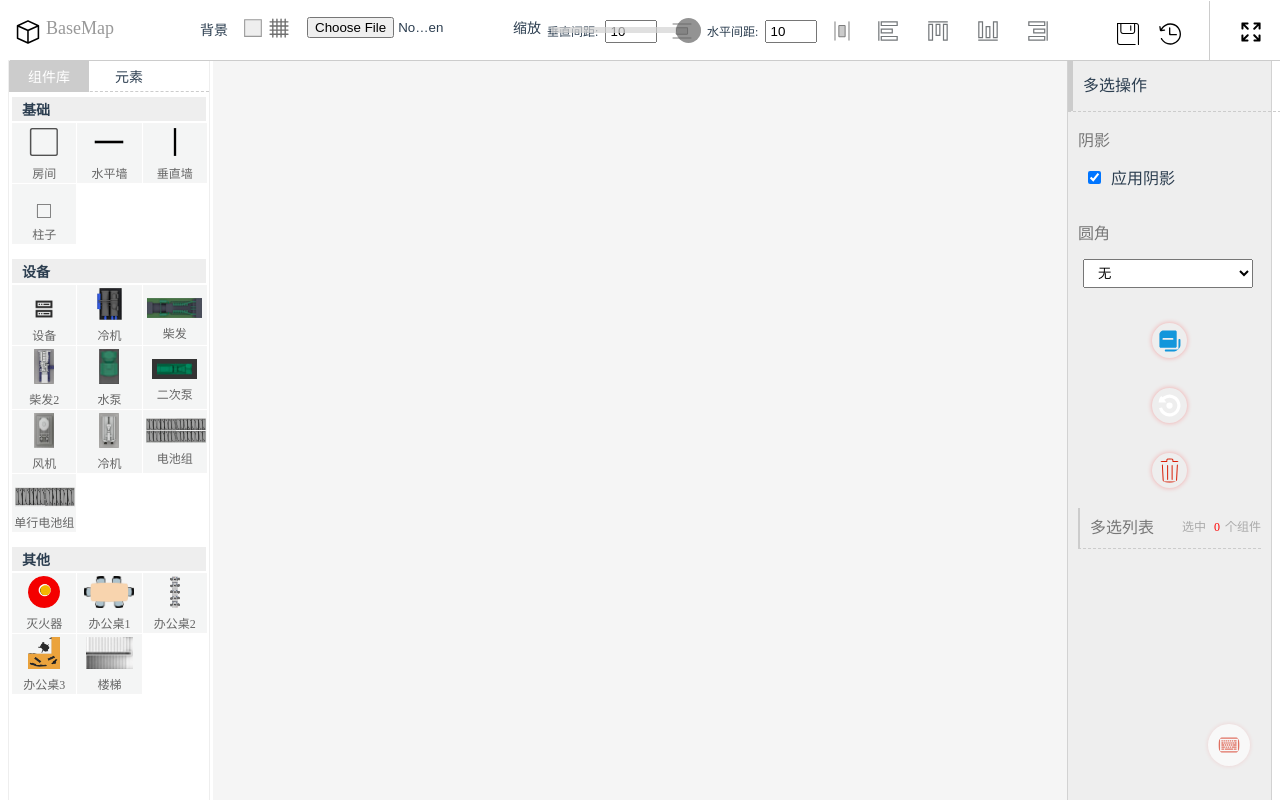
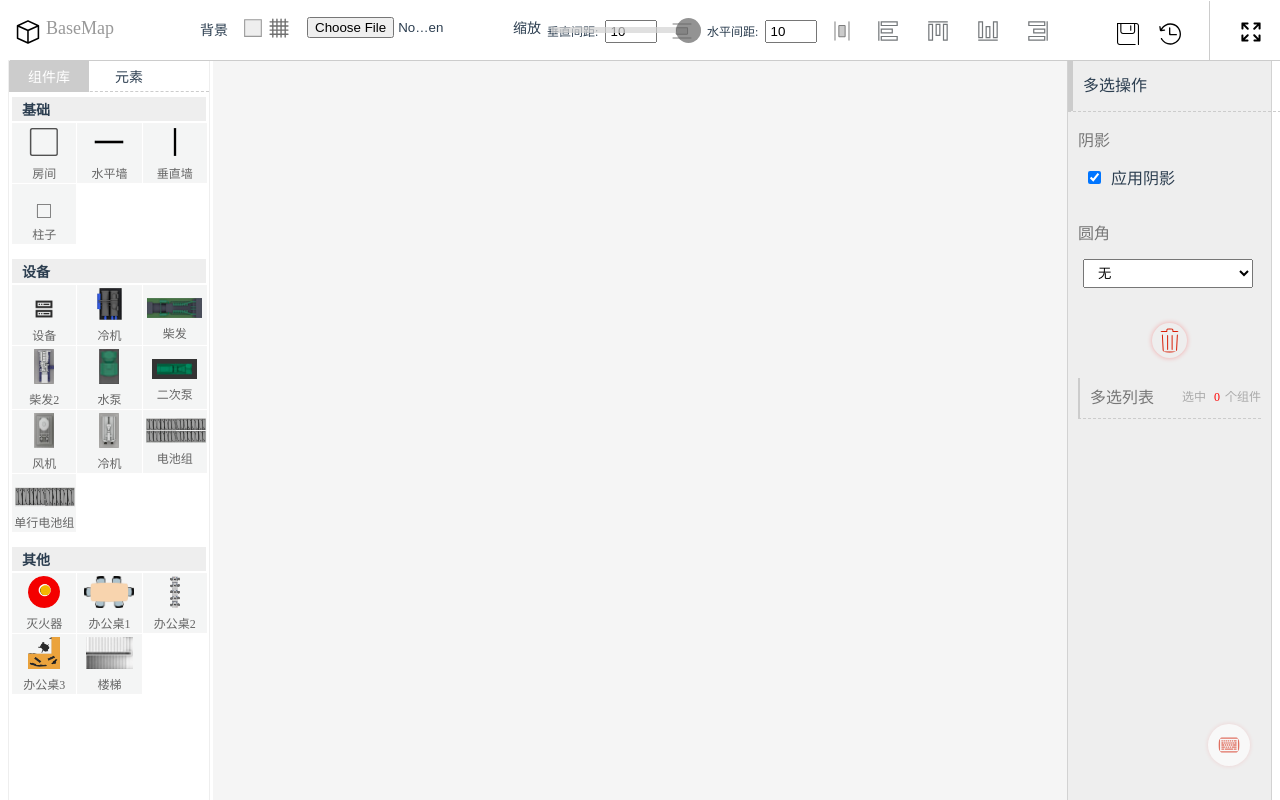
Before and after one commit to bojue/BaseMap, a Vue app: page / in a window 1280 px wide. Shown: the top 800 px of the page. Built offline with nearby package versions, Linux system fonts and the light colour scheme; what vue-toast-notification would draw is missing.

Commit message:
update 屏蔽反选

```diff
--- a/src/components/editor-settings.vue
+++ b/src/components/editor-settings.vue
@@ -175,7 +175,7 @@
         </div>
       </div>
   </div>
-  <div class="item del-item">
+  <!-- <div class="item del-item">
     <img class="del"
       v-bind:class="{
         delDef:currentActiveIndex === -1
@@ -188,7 +188,7 @@
         delDef:currentActiveIndex === -1
       }"
       @click="setMultipleState('clear')" src="./../assets/icon/clear.svg" alt="清空多选" title="清空多选">
-  </div>
+  </div> -->
   <div class="item del-item">
     <img class="del"
       v-bind:class="{
```
